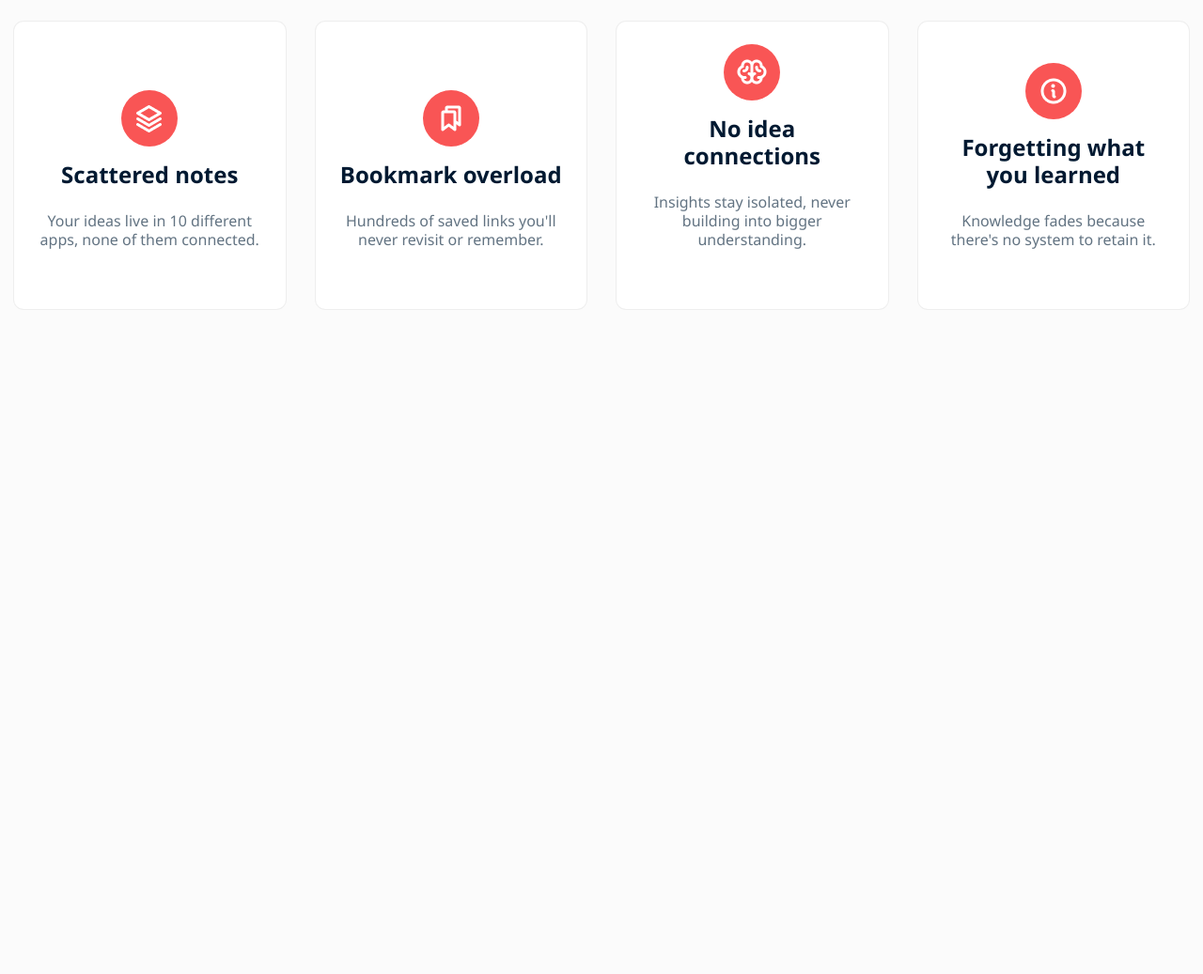
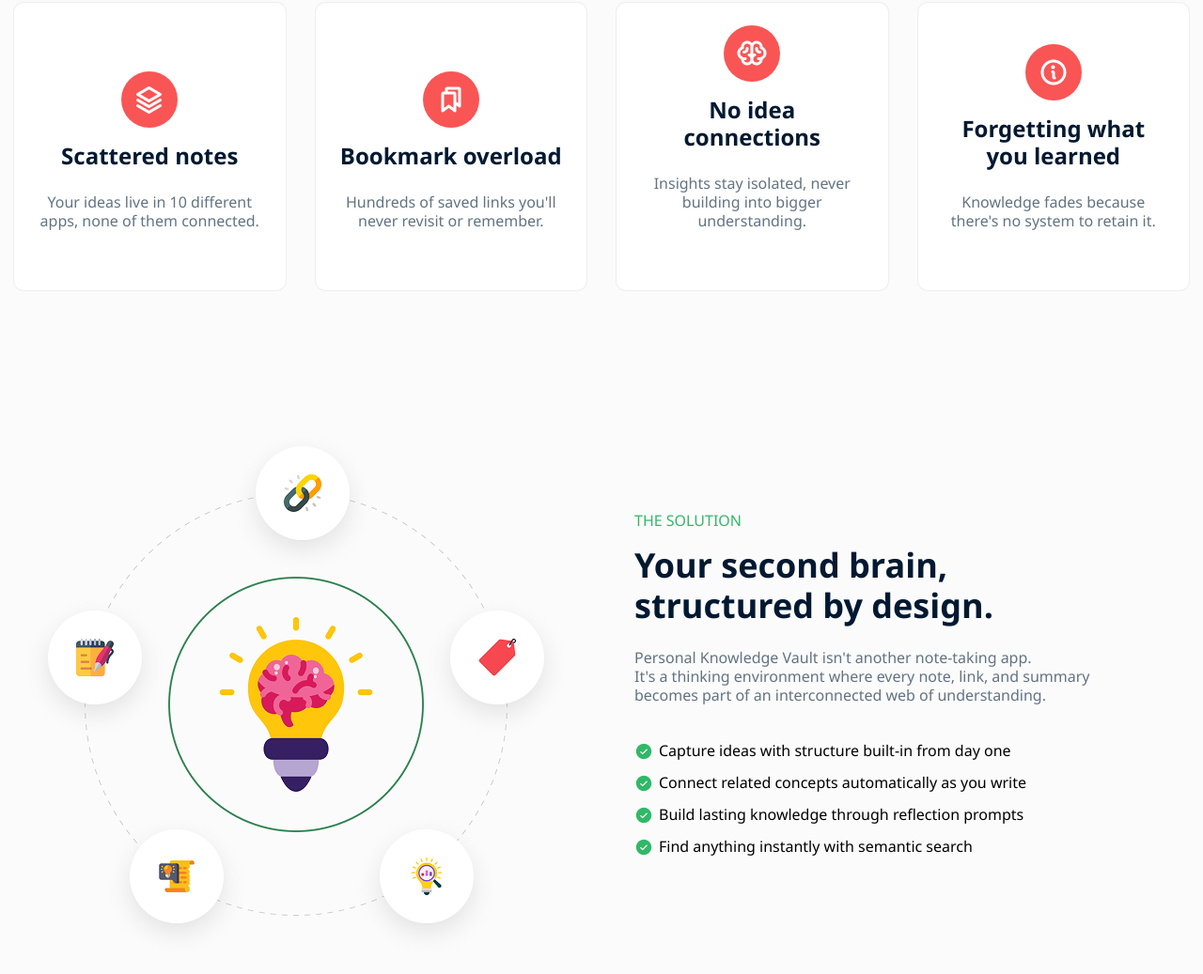
Before and after one commit to hasancoders0/PH-B13-Mehedi-Assignment-1, a plain HTML site: page index.html in a window 1280 px wide. Shown: the part 876-1913 px from the top of the page at 94% size. Before the commit the page ends 1285 px from the top, so only its background shows below. Drawn offline with Linux system fonts and the light colour scheme.

Commit message:
update brain section

```diff
--- a/css/style.css
+++ b/css/style.css
@@ -148,7 +148,7 @@
   Notes Section Styles
  =================== */
 .notes-section {
-    padding: 80px 0;
+    padding: 60px 0;
 }
 .notes-section .title {
     font-size: 48px;
@@ -198,3 +198,50 @@
     line-height: 1.2;
     margin-bottom: 24px;
 }
+
+
+/*==================
+  Brain Section Styles
+ =================== */
+.brain-section {
+    padding: 60px 0;
+}
+.brain-section .inner-section {
+    display: flex;
+    align-items: center;
+    justify-content: space-between;
+    column-gap: 60px;
+}
+.brain-section .text-wrapper,
+.brain-section .image-wrapper {
+    width: 50%;
+}
+.brain-section .text-wrapper h4 {
+    font-size: 16px;
+    font-weight: 400;
+    line-height: 1.2;
+    margin-bottom: 16px;
+    color: #30B868;
+    text-transform: uppercase;
+}
+.brain-section .text-wrapper h2 {
+    font-size: 36px;
+    font-weight: 700;
+    line-height: 1.2;
+    margin-bottom: 24px;
+}
+.brain-section .text-wrapper p {
+    font-size: 16px;
+    line-height: 20px;
+    margin-bottom: 32px;
+}
+.brain-section .text-wrapper li {
+    list-style: none;
+    display: inline-flex;
+    align-items: center;
+    gap: 6px;
+    margin: 6px 0;
+}
+.brain-section .text-wrapper li img{
+    margin-bottom: -5px;
+}
--- a/index.html
+++ b/index.html
@@ -101,7 +101,48 @@
         </div>
         <!-- Brain Section -->
         <div class="brain-section">
-
+            <div class="container">
+                <div class="inner-section">
+                    <div class="image-wrapper">
+                        <img src="./images/knowledge.png" alt="Section Image">
+                    </div>
+                    <div class="text-wrapper">
+                        <h4 class="sub-title">The Solution</h4>
+                        <h2 class="title">Your second brain,<br>structured by design.</h2>
+                        <p>Personal Knowledge Vault isn't another note-taking app.
+                            <br>It's a thinking environment where every note, link, and summary
+                            <br>becomes part of an interconnected web of understanding.</p>
+                        <div class="list-item">
+                            <ul>
+                                <li>
+                                    <span class="item-icon">
+                                        <img src="./images/CheckCircle.png" alt="Check Icon">
+                                    </span>
+                                    <span class="item-text">Capture ideas with structure built-in from day one</span>
+                                </li>
+                                <li>
+                                    <span class="item-icon">
+                                        <img src="./images/CheckCircle.png" alt="Check Icon">
+                                    </span>
+                                    <span class="item-text">Connect related concepts automatically as you write</span>
+                                </li>
+                                <li>
+                                    <span class="item-icon">
+                                        <img src="./images/CheckCircle.png" alt="Check Icon">
+                                    </span>
+                                    <span class="item-text">Build lasting knowledge through reflection prompts</span>
+                                </li>
+                                <li>
+                                    <span class="item-icon">
+                                        <img src="./images/CheckCircle.png" alt="Check Icon">
+                                    </span>
+                                    <span class="item-text">Find anything instantly with semantic search</span>
+                                </li>
+                            </ul>
+                        </div>
+                    </div>
+                </div>
+            </div>
         </div>
         <!-- Early Access Section -->
         <div class="early-access-section">
```
